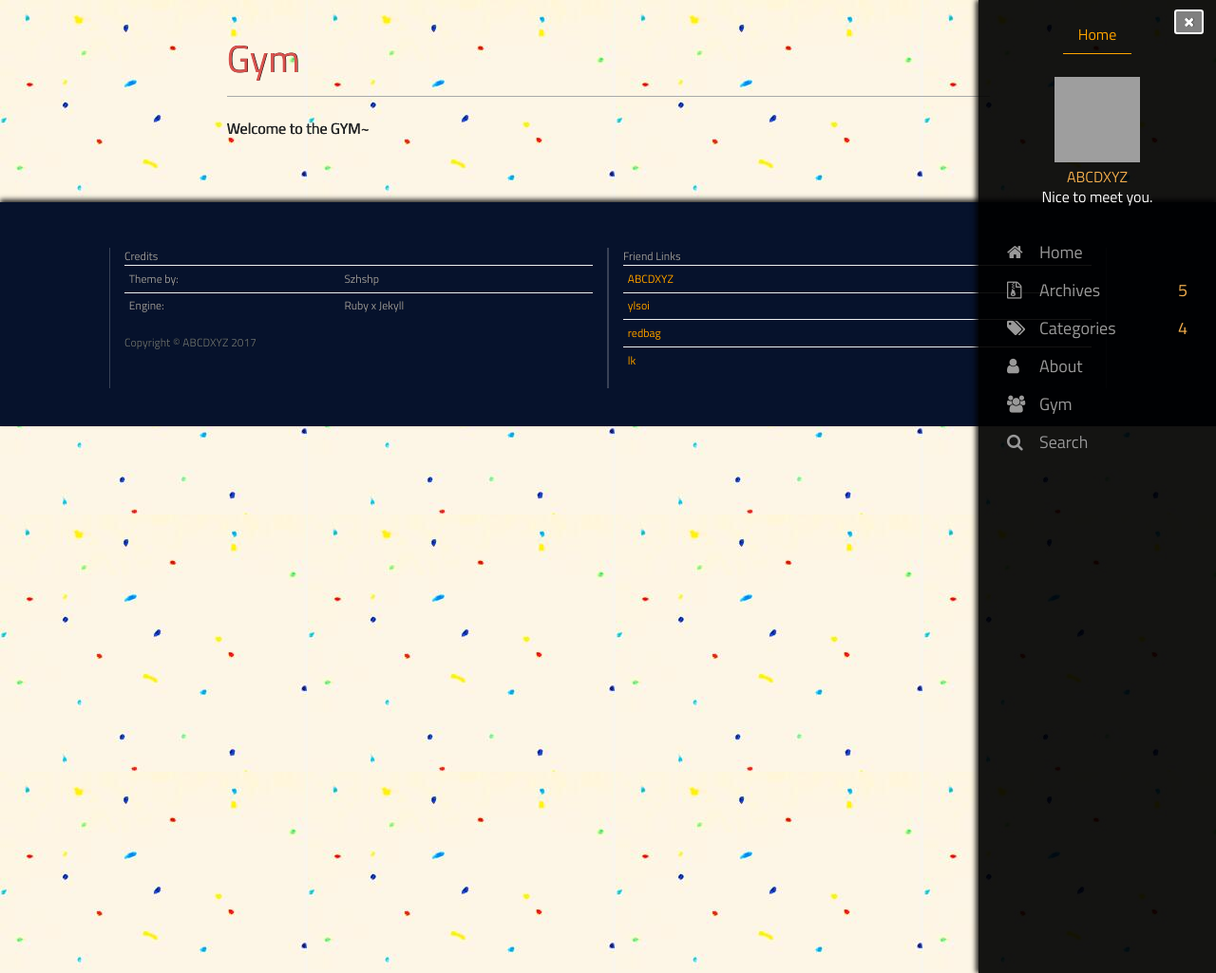
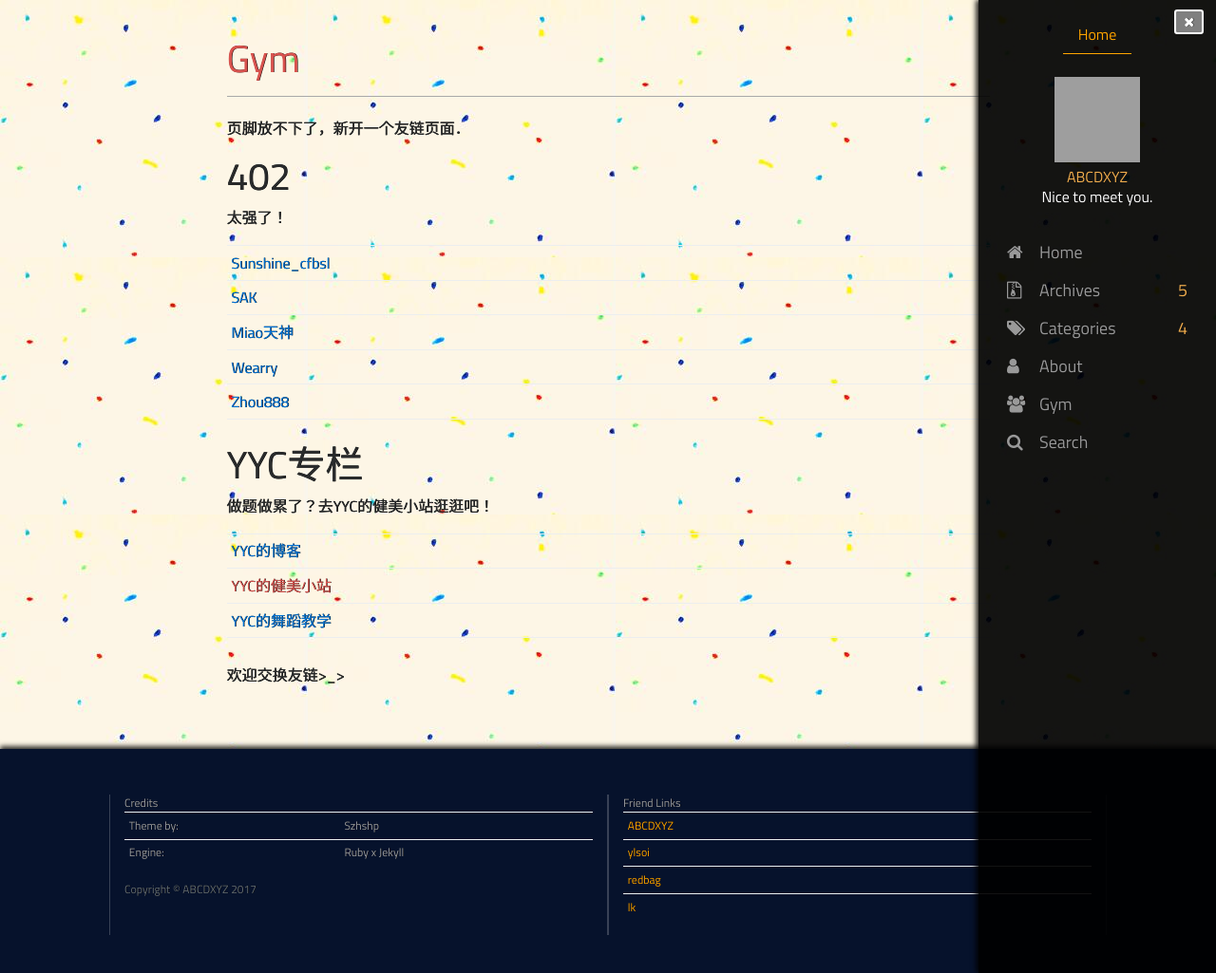
Before and after one commit to abcdxyzs/ABCDXYZs.blog.backup, a Jekyll site: the page built from gym.html, in a window 1280 px wide and 1025 px high. Shown: the whole window at 95% size. Built offline with Jekyll 4.4.1, drawn with Linux system fonts in a browser that asks for light colours; comment, search, counter and statistics services are not loaded; grey boxes are pictures that could not be loaded.

Commit message:
statement

```diff
--- a/gym.html
+++ b/gym.html
@@ -3,4 +3,46 @@ layout: about
 title: Gym
 ---
 
-<p>Welcome to the GYM~</p>
+<p>页脚放不下了，新开一个友链页面． </p>
+
+<h1>402</h1>
+
+<p>太强了！</p>
+
+<table class="table table-sm" style="padding-right: 40%;">
+	<tr>
+	  <td><a href="http://sunshine-cfbsl.com"> Sunshine_cfbsl</a></td>
+	</tr>
+	<tr>
+	  <td><a href="http://blog.csdn.net/frods"> SAK</a></td>
+	</tr>
+	<tr>
+	  <td><a href="https://miaomiao1220.github.io/"> Miao天神</a></td>
+	</tr>
+	<tr>
+	  <td><a href="https://wearrys.github.io"> Wearry </a></td>
+	</tr>
+	<tr>
+	  <td><a href="http://zhouyu888.github.io"> Zhou888</a></td>
+	</tr>
+	<tr><td></td></tr>
+</table>
+
+<h1>YYC专栏</h1>
+
+做题做累了？去YYC的健美小站逛逛吧！
+
+<table class="table table-sm" style="padding-right: 40%;">
+	<tr>
+		<td><a href="http://blog.csdn.net/henyouyisiba123"> YYC的博客</a></td>
+	</tr>
+	<tr>
+		<td><a href="https://yycjm.github.io" class="text-danger"> YYC的健美小站</a></td>
+	</tr>
+	<tr>
+		<td><a href="https://www.yycdanceproject.com/"> YYC的舞蹈教学</a></td>
+	</tr>
+	<tr><td></td></tr>
+</table>
+
+<p>欢迎交换友链>_></p>
```
